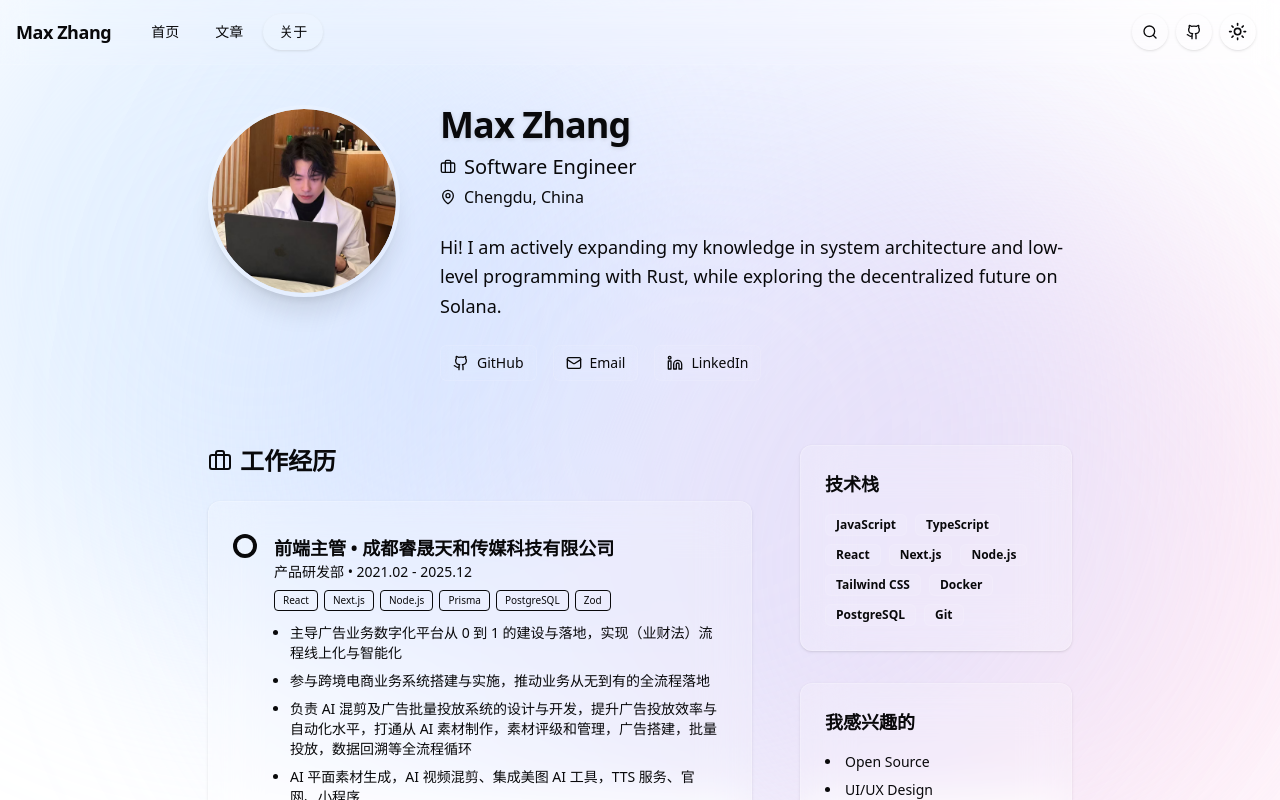
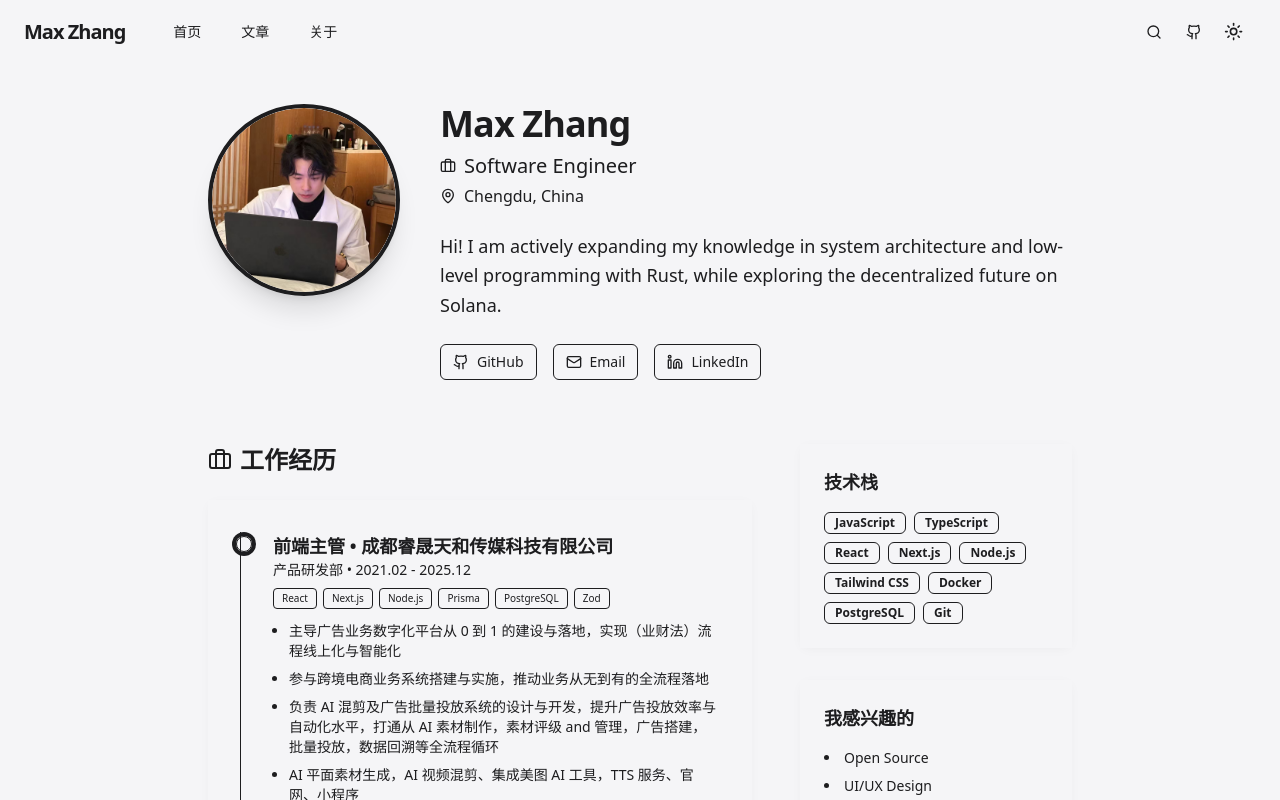
Before and after one commit to zhangshichuan/maxzhang.site, a Next.js app: page /about in a window 1280 px wide. Shown: the top 800 px of the page. Built offline with nearby package versions, Linux system fonts and the light colour scheme.

Commit message:
refactor: 移除低配电脑无法负载的动画

```diff
--- a/app/about/page.tsx
+++ b/app/about/page.tsx
@@ -17,14 +17,14 @@ export default function AboutPage() {
 			{/* Header / Intro */}
 			<FadeIn className="flex flex-col md:flex-row gap-10 items-start mb-16">
 				{/* Avatar Placeholder */}
-				<div className="w-32 h-32 md:w-48 md:h-48 rounded-full bg-secondary flex items-center justify-center shrink-0 border-4 border-white/20 shadow-xl overflow-hidden relative group">
-					<div className="absolute inset-0 bg-linear-to-tr from-primary/20 to-transparent opacity-0 group-hover:opacity-100 transition-opacity duration-500 z-10" />
+				<div className="w-32 h-32 md:w-48 md:h-48 rounded-full bg-secondary flex items-center justify-center shrink-0 border-4 border-card shadow-xl overflow-hidden relative group">
+					<div className="absolute inset-0 bg-primary/10 opacity-0 group-hover:opacity-100 transition-opacity duration-500 z-10" />
 					<Image src={Avatar} alt="Max Zhang" className="rounded-full object-cover" />
 				</div>
 
 				<div className="space-y-6 flex-1">
 					<div>
-						<h1 className="text-4xl font-bold tracking-tight mb-2 text-foreground drop-shadow-sm">Max Zhang</h1>
+						<h1 className="text-4xl font-bold tracking-tight mb-2 text-foreground">Max Zhang</h1>
 						<p className="text-xl text-muted-foreground flex items-center gap-2">
 							<Briefcase className="h-4 w-4" /> Software Engineer
 						</p>
@@ -43,7 +43,7 @@ export default function AboutPage() {
 							<Button
 								variant="outline"
 								size="sm"
-								className="gap-2 bg-white/5 border-white/10 backdrop-blur-sm hover:bg-white/10"
+								className="gap-2"
 							>
 								<Github className="h-4 w-4" /> GitHub
 							</Button>
@@ -52,7 +52,7 @@ export default function AboutPage() {
 							<Button
 								variant="outline"
 								size="sm"
-								className="gap-2 bg-white/5 border-white/10 backdrop-blur-sm hover:bg-white/10"
+								className="gap-2"
 							>
 								<Mail className="h-4 w-4" /> Email
 							</Button>
@@ -61,7 +61,7 @@ export default function AboutPage() {
 							<Button
 								variant="outline"
 								size="sm"
-								className="gap-2 bg-white/5 border-white/10 backdrop-blur-sm hover:bg-white/10"
+								className="gap-2"
 							>
 								<Linkedin className="h-4 w-4" /> LinkedIn
 							</Button>
@@ -79,9 +79,9 @@ export default function AboutPage() {
 							<Briefcase className="h-6 w-6 text-primary" /> 工作经历
 						</h2>
 						<GlassCard className="p-8 space-y-8" hoverEffect={false}>
-							<div className="relative border-l border-white/10 pl-8 space-y-12">
+							<div className="relative border-l border-border pl-8 space-y-12">
 								<div className="relative">
-									<span className="absolute -left-9.25 top-1 h-4 w-4 rounded-full border border-white/20 bg-primary ring-4 ring-background/50" />
+									<span className="absolute -left-9.25 top-1 h-4 w-4 rounded-full border border-card bg-primary ring-4 ring-background" />
 									<div className="flex flex-col mb-1">
 										<h3 className="font-bold text-lg">前端主管 • 成都睿晟天和传媒科技有限公司</h3>
 										<p className="text-muted-foreground text-sm">产品研发部 • 2021.02 - 2025.12</p>
@@ -101,7 +101,7 @@ export default function AboutPage() {
 										<li>参与跨境电商业务系统搭建与实施，推动业务从无到有的全流程落地</li>
 										<li>
 											负责 AI 混剪及广告批量投放系统的设计与开发，提升广告投放效率与自动化水平，打通从 AI
-											素材制作，素材评级和管理，广告搭建，批量投放，数据回溯等全流程循环
+											素材制作，素材评级 and 管理，广告搭建，批量投放，数据回溯等全流程循环
 										</li>
 										<li>AI 平面素材生成，AI 视频混剪、集成美图 AI 工具，TTS 服务、官网、小程序</li>
 										<li>
@@ -111,7 +111,7 @@ export default function AboutPage() {
 								</div>
 
 								<div className="relative">
-									<span className="absolute -left-9.25 top-1 h-4 w-4 rounded-full border border-white/20 bg-muted-foreground ring-4 ring-background/50" />
+									<span className="absolute -left-9.25 top-1 h-4 w-4 rounded-full border border-card bg-muted-foreground ring-4 ring-background" />
 									<div className="flex flex-col mb-1">
 										<h3 className="font-bold text-lg">前端架构师 • 成都魔方元科技有限公司</h3>
 										<p className="text-muted-foreground text-sm">产品研发部 • 2020.01 - 2021.01</p>
@@ -120,7 +120,7 @@ export default function AboutPage() {
 										{['TypeScript', 'Linux', 'Vue', 'Node.js', 'PHP7', 'React'].map((tag) => (
 											<span
 												key={tag}
-												className="px-2 py-0.5 rounded text-[10px] font-medium bg-white/5 text-muted-foreground border border-white/10"
+												className="px-2 py-0.5 rounded text-[10px] font-medium bg-muted text-muted-foreground border border-border"
 											>
 												{tag}
 											</span>
@@ -135,7 +135,7 @@ export default function AboutPage() {
 								</div>
 
 								<div className="relative">
-									<span className="absolute -left-9.25 top-1 h-4 w-4 rounded-full border border-white/20 bg-muted-foreground ring-4 ring-background/50" />
+									<span className="absolute -left-9.25 top-1 h-4 w-4 rounded-full border border-card bg-muted-foreground ring-4 ring-background" />
 									<div className="flex flex-col mb-1">
 										<h3 className="font-bold text-lg">前端开发工程师 • 成都众人安科技有限责任公司</h3>
 										<p className="text-muted-foreground text-sm">产品研发部 • 2018.05 - 2019.12</p>
@@ -144,7 +144,7 @@ export default function AboutPage() {
 										{['Vue', 'TypeScript'].map((tag) => (
 											<span
 												key={tag}
-												className="px-2 py-0.5 rounded text-[10px] font-medium bg-white/5 text-muted-foreground border border-white/10"
+												className="px-2 py-0.5 rounded text-[10px] font-medium bg-muted text-muted-foreground border border-border"
 											>
 												{tag}
 											</span>
@@ -157,7 +157,7 @@ export default function AboutPage() {
 								</div>
 
 								<div className="relative">
-									<span className="absolute -left-9.25 top-1 h-4 w-4 rounded-full border border-white/20 bg-muted-foreground ring-4 ring-background/50" />
+									<span className="absolute -left-9.25 top-1 h-4 w-4 rounded-full border border-card bg-muted-foreground ring-4 ring-background" />
 									<div className="flex flex-col mb-1">
 										<h3 className="font-bold text-lg">全栈工程师 • 成都数联医信科技有限公司</h3>
 										<p className="text-muted-foreground text-sm">产品研发 • 2016.03 - 2018.05</p>
@@ -166,7 +166,7 @@ export default function AboutPage() {
 										{['PostgreSQL', 'Vue', 'PHP7', 'Linux', 'AWS'].map((tag) => (
 											<span
 												key={tag}
-												className="px-2 py-0.5 rounded text-[10px] font-medium bg-white/5 text-muted-foreground border border-white/10"
+												className="px-2 py-0.5 rounded text-[10px] font-medium bg-muted text-muted-foreground border border-border"
 											>
 												{tag}
 											</span>
@@ -195,9 +195,9 @@ export default function AboutPage() {
 							<GraduationCap className="h-6 w-6 text-primary" /> 教育经历
 						</h2>
 						<GlassCard className="p-8" hoverEffect={false}>
-							<div className="relative border-l border-white/10 pl-8 space-y-8">
+							<div className="relative border-l border-border pl-8 space-y-8">
 								<div className="relative">
-									<span className="absolute -left-9.25 top-1 h-4 w-4 rounded-full border border-white/20 bg-muted-foreground ring-4 ring-background/50" />
+									<span className="absolute -left-9.25 top-1 h-4 w-4 rounded-full border border-card bg-muted-foreground ring-4 ring-background" />
 									<h3 className="font-bold text-lg">Northern Arizona University • 2025 - 2026</h3>
 									<p className="text-muted-foreground">Master&apos;s degree，MCIT</p>
 								</div>
@@ -225,7 +225,7 @@ export default function AboutPage() {
 								].map((skill) => (
 									<span
 										key={skill}
-										className="inline-flex items-center rounded-md border border-white/10 px-2.5 py-0.5 text-xs font-semibold transition-colors bg-white/5 text-foreground hover:bg-white/10"
+										className="inline-flex items-center rounded-md border border-border px-2.5 py-0.5 text-xs font-semibold transition-colors bg-muted text-foreground hover:bg-accent"
 									>
 										{skill}
 									</span>
--- a/app/globals.css
+++ b/app/globals.css
@@ -11,65 +11,65 @@
 }
 
 :root {
-	--background: #ffffff;
-	--foreground: #09090b; /* Zinc-950 */
+	--background: #f5f5f7; /* 苹果风格的浅灰白，提供更好的层次基底 */
+	--foreground: #1d1d1f;
 
 	--card: #ffffff;
-	--card-foreground: #09090b;
+	--card-foreground: #1d1d1f;
 
 	--popover: #ffffff;
-	--popover-foreground: #09090b;
+	--popover-foreground: #1d1d1f;
 
-	--primary: #18181b; /* Zinc-900 */
-	--primary-foreground: #fafafa; /* Zinc-50 */
+	--primary: #0071e3; /* 纯净的科技蓝 */
+	--primary-foreground: #ffffff;
 
-	--secondary: #f4f4f5; /* Zinc-100 */
-	--secondary-foreground: #18181b;
+	--secondary: #e8e8ed;
+	--secondary-foreground: #1d1d1f;
 
-	--muted: #f4f4f5;
-	--muted-foreground: #71717a; /* Zinc-500 */
+	--muted: #f5f5f7;
+	--muted-foreground: #86868b;
 
-	--accent: #f4f4f5;
-	--accent-foreground: #18181b;
+	--accent: #f5f5f7;
+	--accent-foreground: #1d1d1f;
 
-	--destructive: #ef4444;
-	--destructive-foreground: #fafafa;
+	--destructive: #ff3b30;
+	--destructive-foreground: #ffffff;
 
-	--border: #e4e4e7; /* Zinc-200 */
-	--input: #e4e4e7;
-	--ring: #18181b;
+	--border: transparent; /* 彻底移除可见边框 */
+	--input: #f5f5f7;
+	--ring: #0071e3;
 
-	--radius: 0.5rem;
+	--radius: 1rem; /* 增加圆角，更显柔和与高级 */
 }
 
 .dark {
-	--background: #09090b; /* Zinc-950 */
-	--foreground: #fafafa; /* Zinc-50 */
+	--background: #000000; /* 纯黑背景 */
+	--foreground: #f5f5f7;
 
-	--card: #09090b;
-	--card-foreground: #fafafa;
+	--card: #1c1c1e; /* 经典的深色卡片灰 */
+	--card-foreground: #f5f5f7;
 
-	--popover: #09090b;
-	--popover-foreground: #fafafa;
+	--popover: #1c1c1e;
+	--popover-foreground: #f5f5f7;
 
-	--primary: #fafafa;
-	--primary-foreground: #18181b;
+	--primary: #0a84ff;
+	--primary-foreground: #ffffff;
 
-	--secondary: #27272a; /* Zinc-800 */
-	--secondary-foreground: #fafafa;
+	--secondary: #2c2c2e;
+	--secondary-foreground: #f5f5f7;
 
-	--muted: #27272a;
-	--muted-foreground: #a1a1aa; /* Zinc-400 */
+	--muted: #1c1c1e;
+	--muted-foreground: #86868b;
 
-	--accent: #27272a;
-	--accent-foreground: #fafafa;
+	--accent: #2c2c2e;
+	--accent-foreground: #f5f5f7;
 
-	--destructive: #7f1d1d;
-	--destructive-foreground: #fafafa;
+	--destructive: #ff453a;
+	--destructive-foreground: #ffffff;
 
-	--border: #27272a;
-	--input: #27272a;
-	--ring: #d4d4d8;
+	--border: transparent;
+	--input: #1c1c1e;
+	--ring: #0a84ff;
 }
 
 body {
--- a/app/layout.tsx
+++ b/app/layout.tsx
@@ -3,7 +3,6 @@ import './globals.css'
 import { ThemeProvider } from './providers'
 import { Navbar } from '@/components/navbar'
 import { Footer } from '@/components/footer'
-import { BackgroundOrbs } from '@/components/background-orbs'
 
 export const metadata: Metadata = {
 	title: 'Max Zhang',
@@ -24,7 +23,6 @@ export default function RootLayout({
 					enableSystem
 					disableTransitionOnChange
 				>
-					<BackgroundOrbs />
 					<Navbar />
 					<main className="flex-1">
 						{children}
--- a/app/posts/page.tsx
+++ b/app/posts/page.tsx
@@ -23,7 +23,7 @@ export default function PostsPage() {
 	const allCategories = Array.from(new Set(posts.map((post) => post.category).filter(Boolean)))
 
 	return (
-		<div className="container max-w-7xl mx-auto px-4 py-10">
+		<div className="container max-w-screen-2xl mx-auto px-4 py-10">
 			{/* 页面标题区域 */}
 			<FadeIn className="flex flex-col items-start gap-4 pb-10">
 				<h1 className="text-3xl font-bold tracking-tight sm:text-4xl">文章库</h1>
@@ -53,7 +53,7 @@ export default function PostsPage() {
 								<Link
 									key={category}
 									href={`/search?category=${encodeURIComponent(category)}`}
-									className="flex items-center justify-between text-sm hover:text-primary transition-colors p-2 rounded-md hover:bg-white/5"
+									className="flex items-center justify-between text-sm hover:text-primary transition-colors p-2 rounded-md hover:bg-muted"
 								>
 									<span className="flex items-center gap-2">
 										<Folder className="h-4 w-4" />
@@ -73,7 +73,7 @@ export default function PostsPage() {
 								<Link
 									key={tag}
 									href={`/search?tag=${encodeURIComponent(tag)}`}
-									className="inline-flex items-center rounded-md border border-white/10 px-2.5 py-0.5 text-xs font-semibold transition-colors bg-white/5 text-muted-foreground hover:bg-white/10"
+									className="inline-flex items-center rounded-md border border-border px-2.5 py-0.5 text-xs font-semibold transition-colors bg-muted text-muted-foreground hover:bg-accent hover:text-accent-foreground"
 								>
 									{tag}
 								</Link>
--- a/components/background-orbs.tsx
+++ /dev/null
@@ -1,77 +0,0 @@
-'use client'
-
-import { motion } from 'framer-motion'
-import { useTheme } from 'next-themes'
-import { useEffect, useState } from 'react'
-
-export function BackgroundOrbs() {
-	const { resolvedTheme } = useTheme()
-	const [mounted, setMounted] = useState(false)
-
-	useEffect(() => {
-		setTimeout(() => {
-			setMounted(true)
-		}, 30)
-	}, [])
-
-	if (!mounted) return null
-
-	const isDark = resolvedTheme === 'dark'
-
-	// 定义颜色：深色模式用深邃的蓝紫，浅色模式用柔和的蓝粉
-	// 调整了不透明度，让它更微妙，不要抢夺内容注意力
-	const color1 = isDark ? 'bg-blue-900/30' : 'bg-blue-200/40'
-	const color2 = isDark ? 'bg-purple-900/30' : 'bg-pink-200/40'
-	const color3 = isDark ? 'bg-indigo-900/30' : 'bg-indigo-200/40'
-
-	return (
-		<div className="fixed inset-0 -z-50 overflow-hidden pointer-events-none select-none">
-			<div className="absolute inset-0 bg-background/80 backdrop-blur-[100px]" />
-			{/* 这一层确保背景不会太花，类似于毛玻璃覆盖在光斑上 */}
-			{/* Orb 1 */}
-			<motion.div
-				className={`absolute top-[-10%] left-[-10%] w-[50vw] h-[50vw] rounded-full blur-[100px] ${color1}`}
-				animate={{
-					x: [0, 100, 0],
-					y: [0, 50, 0],
-					scale: [1, 1.2, 1],
-				}}
-				transition={{
-					duration: 20,
-					repeat: Infinity,
-					ease: 'easeInOut',
-				}}
-			/>
-			{/* Orb 2 */}
-			<motion.div
-				className={`absolute top-[20%] right-[-10%] w-[60vw] h-[60vw] rounded-full blur-[120px] ${color2}`}
-				animate={{
-					x: [0, -50, 0],
-					y: [0, 100, 0],
-					scale: [1, 1.1, 1],
-				}}
-				transition={{
-					duration: 25,
-					repeat: Infinity,
-					ease: 'easeInOut',
-					delay: 2,
-				}}
-			/>
-			{/* Orb 3 */}
-			<motion.div
-				className={`absolute bottom-[-10%] left-[20%] w-[70vw] h-[70vw] rounded-full blur-[130px] ${color3}`}
-				animate={{
-					x: [0, 50, 0],
-					y: [0, -50, 0],
-					scale: [1, 1.3, 1],
-				}}
-				transition={{
-					duration: 30,
-					repeat: Infinity,
-					ease: 'easeInOut',
-					delay: 5,
-				}}
-			/>
-		</div>
-	)
-}
--- a/components/glass-card.tsx
+++ b/components/glass-card.tsx
@@ -7,21 +7,19 @@ interface GlassCardProps {
 	hoverEffect?: boolean
 }
 
+/**
+ * Modern Borderless Layer.
+ * Defines space through background contrast and soft elevation.
+ */
 export function GlassCard({ children, className, hoverEffect = true }: GlassCardProps) {
 	return (
 		<div
 			className={cn(
-				// 基础玻璃属性
-				'relative overflow-hidden rounded-xl border',
-				// 背景与模糊：使用极低的透明度 + 高斯模糊
-				'bg-white/20 dark:bg-black/20 backdrop-blur-xl',
-				// 边框：细腻的亮色边框，模拟玻璃边缘反光
-				'border-white/20 dark:border-white/10',
-				// 阴影：柔和的阴影提升层次
-				'shadow-sm',
-				// 悬浮效果
+				'relative overflow-hidden rounded-[--radius] bg-card text-card-foreground',
+				// 使用极其微妙的阴影来代替边框
+				'shadow-[0_2px_12px_-3px_rgba(0,0,0,0.05)] dark:shadow-[0_2px_20px_-5px_rgba(0,0,0,0.3)]',
 				hoverEffect &&
-					'transition-all duration-300 hover:shadow-lg hover:bg-white/40 dark:hover:bg-black/40 hover:border-white/30 hover:-translate-y-1',
+					'transition-all duration-500 hover:shadow-[0_8px_30px_-10px_rgba(0,0,0,0.12)] dark:hover:shadow-[0_8px_40px_-12px_rgba(0,0,0,0.5)] hover:-translate-y-1',
 				className,
 			)}
 		>
--- a/components/mdx/mermaid.tsx
+++ b/components/mdx/mermaid.tsx
@@ -51,7 +51,7 @@ export default function Mermaid({ chart }: MermaidProps) {
 
 	return (
 		<div
-			className="flex items-center justify-center my-10 overflow-x-auto w-full bg-white dark:bg-zinc-900/50 py-12 px-4 rounded-xl border border-zinc-200 dark:border-zinc-800 shadow-sm min-h-50"
+			className="flex items-center justify-center my-10 overflow-x-auto w-full bg-card py-12 px-4 rounded-xl border border-border shadow-sm min-h-50"
 			dangerouslySetInnerHTML={{ __html: svg }}
 		/>
 	)
--- a/components/navbar.tsx
+++ b/components/navbar.tsx
@@ -18,25 +18,25 @@ export function Navbar() {
 	const [isMobileMenuOpen, setIsMobileMenuOpen] = React.useState(false)
 
 	return (
-		<header className="sticky top-0 z-50 w-full border-b border-white/10 bg-white/10 dark:bg-black/10 backdrop-blur-md supports-backdrop-filter:bg-white/5">
-			<div className="container mx-auto flex h-16 max-w-screen-2xl items-center px-4">
+		<header className="sticky top-0 z-50 w-full bg-background/80">
+			<div className="container mx-auto flex h-16 max-w-screen-2xl items-center px-6">
 				{/* Logo */}
-				<div className="mr-4 flex">
-					<Link href="/" className="mr-6 flex items-center space-x-2">
-						<span className="font-bold sm:inline-block text-lg tracking-tight">Max Zhang</span>
+				<div className="mr-8 flex">
+					<Link href="/" className="mr-8 flex items-center space-x-2">
+						<span className="font-bold text-xl tracking-tighter">Max Zhang</span>
 					</Link>
 
-					{/* Desktop Nav */}
-					<nav className="hidden md:flex items-center gap-1 text-sm">
+					{/* Desktop Nav - 药丸风格激活态 */}
+					<nav className="hidden md:flex items-center gap-2 text-sm font-medium">
 						{navItems.map((item) => (
 							<Link
 								key={item.path}
 								href={item.path}
 								className={cn(
-									'px-4 py-2 rounded-full transition-all duration-300',
+									'px-4 py-1.5 rounded-full transition-all duration-300',
 									pathname === item.path
-										? 'bg-white/10 dark:bg-white/10 text-foreground font-medium shadow-sm ring-1 ring-white/10'
-										: 'text-foreground/70 hover:text-foreground hover:bg-white/5 dark:hover:bg-white/5',
+										? 'bg-primary text-primary-foreground'
+										: 'text-muted-foreground hover:bg-secondary hover:text-foreground',
 								)}
 							>
 								{item.name}
@@ -46,29 +46,28 @@ export function Navbar() {
 				</div>
 
 				{/* Right Actions */}
-				<div className="flex flex-1 items-center justify-end space-x-2">
-					{/* Search Icon (Desktop) */}
+				<div className="flex flex-1 items-center justify-end space-x-1">
 					<Link href="/search">
-						<div className="inline-flex h-9 w-9 items-center justify-center rounded-full border border-white/10 bg-white/5 shadow-sm transition-colors hover:bg-white/20 hover:text-accent-foreground backdrop-blur-sm">
+						<div className="inline-flex h-9 w-9 items-center justify-center rounded-full transition-colors hover:bg-secondary">
 							<Search className="h-4 w-4" />
 							<span className="sr-only">Search</span>
 						</div>
 					</Link>
 
-					<nav className="flex items-center space-x-2">
+					<nav className="flex items-center space-x-1">
 						<Link href="https://github.com/zhangshichuan" target="_blank" rel="noreferrer">
-							<div className="inline-flex h-9 w-9 items-center justify-center rounded-full border border-white/10 bg-white/5 shadow-sm transition-colors hover:bg-white/20 hover:text-accent-foreground backdrop-blur-sm">
+							<div className="inline-flex h-9 w-9 items-center justify-center rounded-full transition-colors hover:bg-secondary">
 								<Github className="h-4 w-4" />
 								<span className="sr-only">GitHub</span>
 							</div>
 						</Link>
-						<div className="inline-flex h-9 w-9 items-center justify-center rounded-full border border-white/10 bg-white/5 shadow-sm transition-colors hover:bg-white/20 hover:text-accent-foreground backdrop-blur-sm">
-							<ThemeToggle className="cursor-pointer border-0 shadow-none hover:bg-transparent" />
+						<div className="inline-flex h-9 w-9 items-center justify-center rounded-full transition-colors hover:bg-secondary">
+							<ThemeToggle className="h-9 w-9 cursor-pointer border-0 shadow-none hover:bg-transparent" />
 						</div>
 
 						{/* Mobile Menu Toggle */}
 						<button
-							className="md:hidden inline-flex h-9 w-9 items-center justify-center rounded-full border border-white/10 bg-white/5 shadow-sm transition-colors hover:bg-white/20 hover:text-accent-foreground backdrop-blur-sm"
+							className="md:hidden inline-flex h-9 w-9 items-center justify-center rounded-full transition-colors hover:bg-secondary"
 							onClick={() => setIsMobileMenuOpen(!isMobileMenuOpen)}
 						>
 							{isMobileMenuOpen ? <X className="h-4 w-4" /> : <Menu className="h-4 w-4" />}
@@ -79,8 +78,8 @@ export function Navbar() {
 
 			{/* Mobile Menu */}
 			{isMobileMenuOpen && (
-				<div className="md:hidden border-b border-white/10 bg-background/80 backdrop-blur-xl">
-					<div className="container py-4 space-y-2 px-4">
+				<div className="md:hidden bg-background shadow-xl animate-in fade-in slide-in-from-top-2 duration-300">
+					<div className="container py-4 space-y-1 px-6">
 						{navItems.map((item) => (
 							<Link
 								key={item.path}
@@ -88,8 +87,8 @@ export function Navbar() {
 								className={cn(
 									'block px-4 py-3 text-sm font-medium transition-colors rounded-xl',
 									pathname === item.path
-										? 'bg-primary/10 text-primary border border-primary/20'
-										: 'text-foreground/70 hover:bg-white/5',
+										? 'bg-primary text-primary-foreground'
+										: 'text-muted-foreground hover:bg-secondary',
 								)}
 								onClick={() => setIsMobileMenuOpen(false)}
 							>
--- a/components/post-item.tsx
+++ b/components/post-item.tsx
@@ -44,7 +44,7 @@ export function PostItem({ post }: PostItemProps) {
 							{post.tags.map((tag) => (
 								<span
 									key={tag}
-									className="inline-flex items-center rounded-md border border-white/10 px-2.5 py-0.5 text-xs font-semibold bg-white/5 text-muted-foreground transition-colors group-hover:bg-white/10"
+									className="inline-flex items-center rounded-md border border-border px-2.5 py-0.5 text-xs font-semibold bg-muted text-muted-foreground transition-colors group-hover:bg-accent group-hover:text-accent-foreground"
 								>
 									{tag}
 								</span>
```
Also changed, not shown: app/page.tsx (+4 -4 lines).
